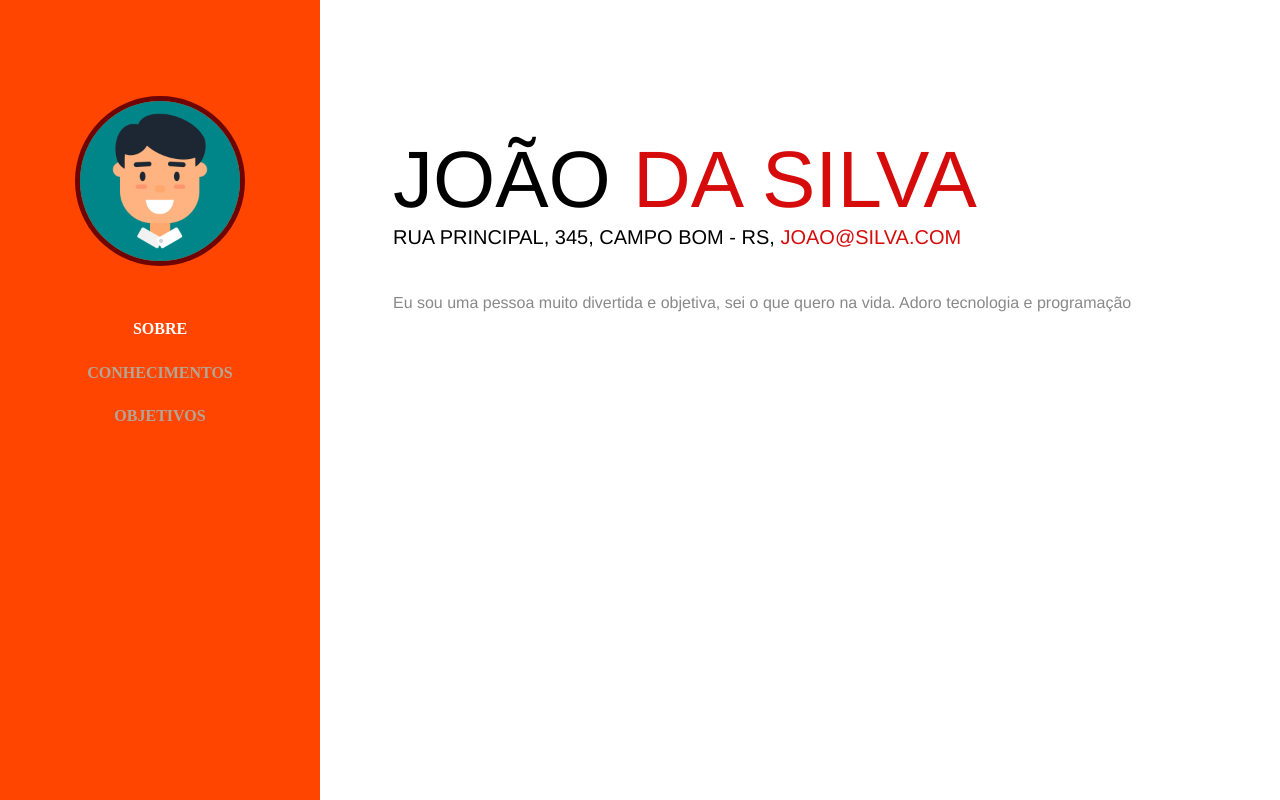
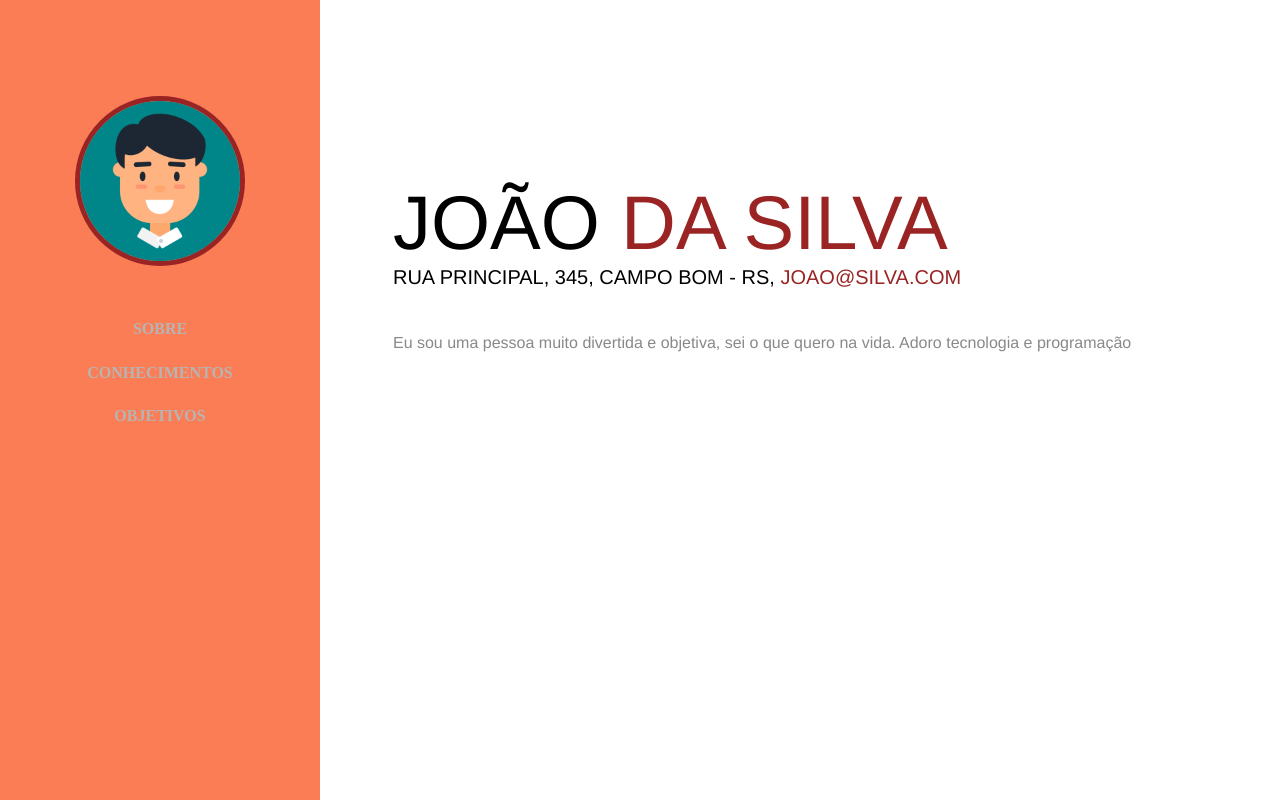
Before and after one commit to 0AndersonMelo0/Trabalho-html-css, a plain HTML site: page index.html in a window 1280 px wide. Drawn offline with Linux system fonts and the light colour scheme.

Commit message:
Update style.css

```diff
--- a/style.css
+++ b/style.css
@@ -6,12 +6,12 @@
     position: absolute;
     width: 25%;
     height: 100%;
-    background: orangered;
+    background-color: #fa7d55;
 }
 .circulo{
     position: relative;
     width: 50%;
-    border: solid rgb(110, 4, 4) 5px;
+    border: solid  #9a2424 5px;
     border-radius: 50%;
 }
 .centro{
@@ -26,11 +26,11 @@
     margin-top: 100%;
     height: 50%;
     text-align: center;
-    color: white;
+    color: #b7b4b4;
 }
 .margin-top-p{
     margin-top: 8%;
-    color: rgb(178, 166, 151);
+    color: #b7b4b4;
 }
 #quadrado{
     position: absolute;
@@ -39,7 +39,7 @@
     margin-left: 30%;
 }
 span{
-    color: rgb(214, 11, 11);
+    color: #9a2424;
 }
 .centro-q{
     position: relative;
@@ -49,8 +49,8 @@ span{
 .tm{
     text-transform: uppercase;
     position: relative;
-    font-size: 500%;
-    margin-top: 15%;
+    font-size: 475%;
+    margin-top: 20%;
 }
 .tm2{
     text-transform: uppercase;
```
